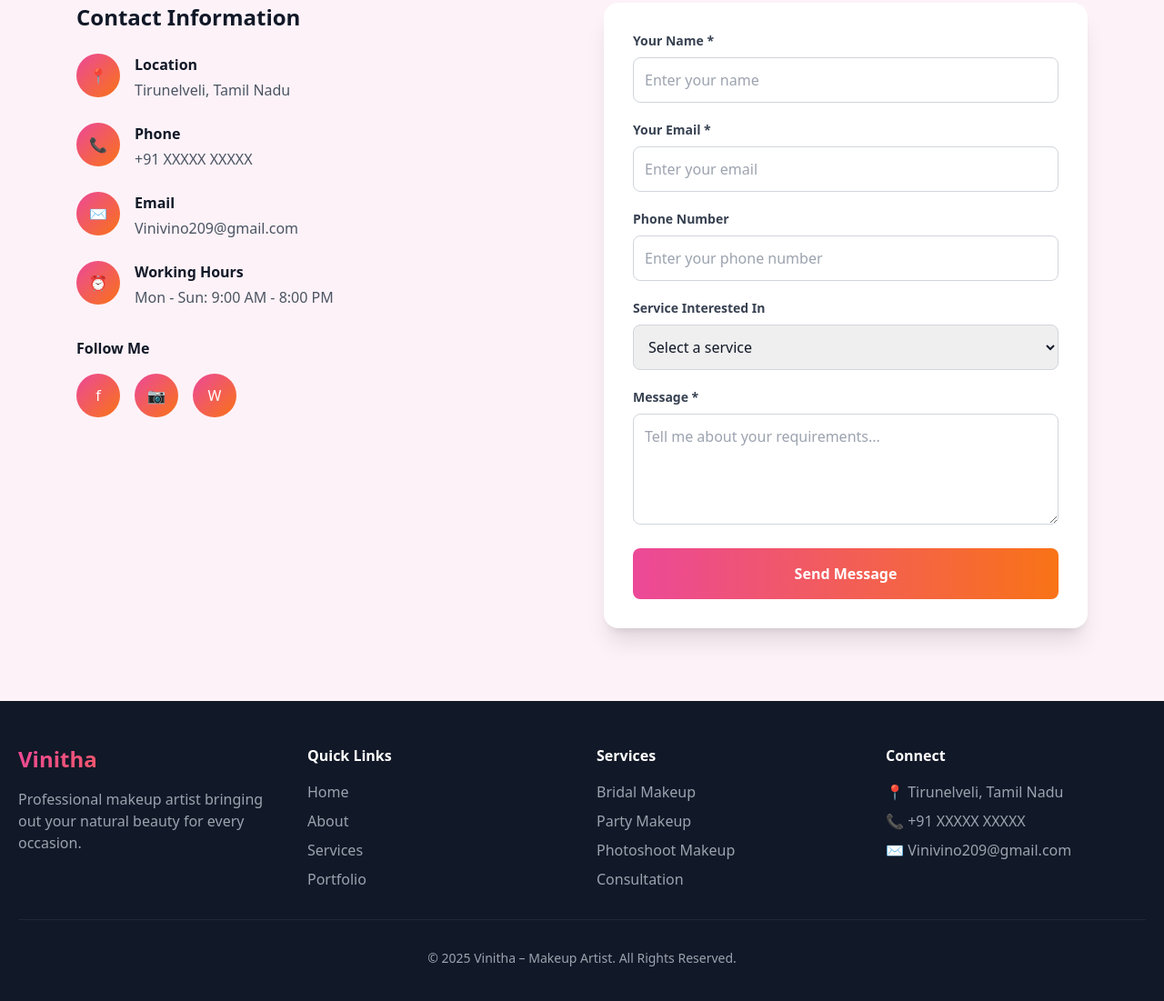
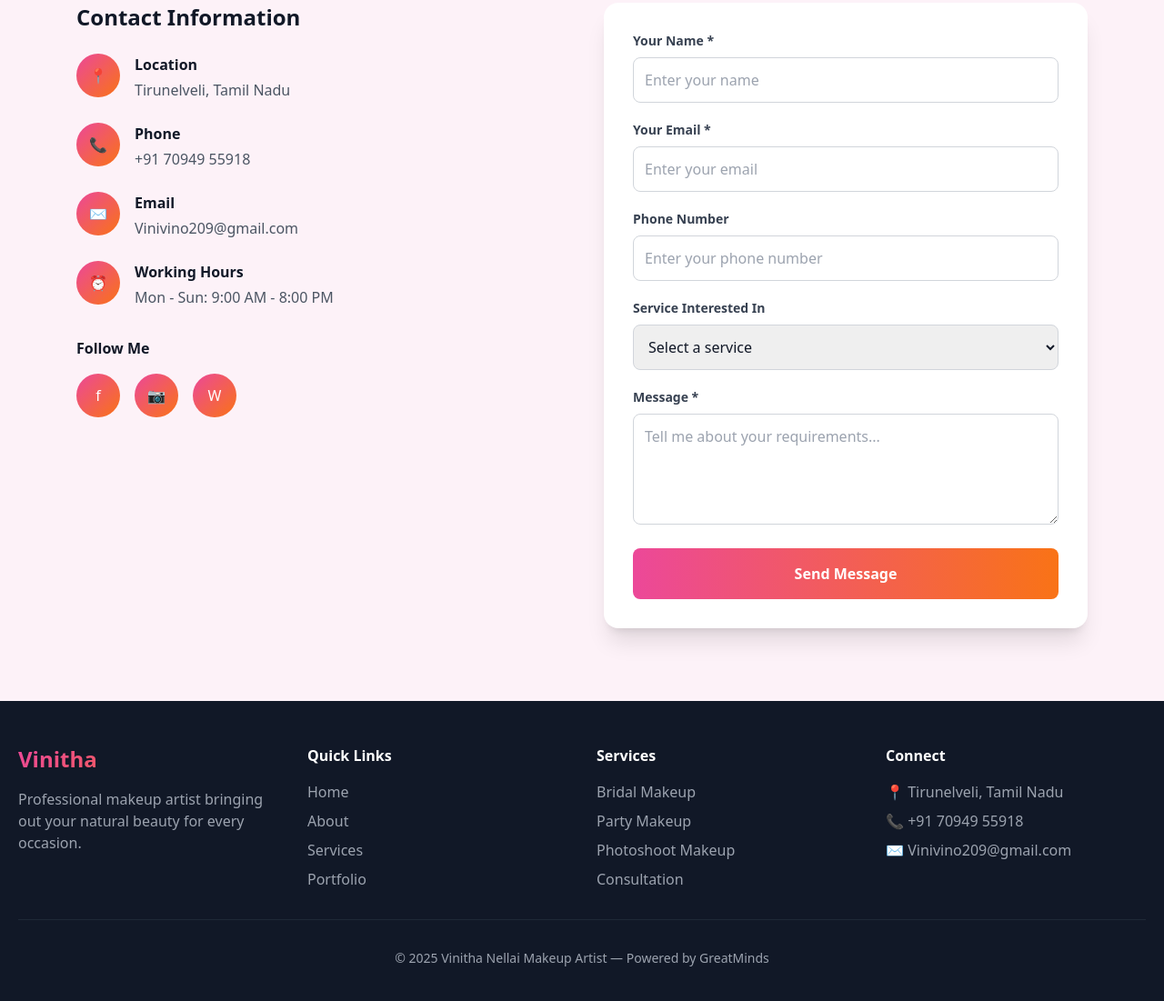
Before and after one commit to greatmindstechnology-cloud/vinitha-portfolio1, a plain HTML site: page index.html in a window 1280 px wide. Shown: the part 4447-5548 px from the top of the page at 91% size. Drawn offline with nearby package versions, Linux system fonts and the light colour scheme.

Commit message:
Update index.html

```diff
--- a/index.html
+++ b/index.html
@@ -564,7 +564,7 @@
                 </div>
                 <div>
                   <div class="font-semibold mb-1 text-sm sm:text-base">Phone</div>
-                  <div class="text-gray-600 text-sm sm:text-base">+91 XXXXX XXXXX</div>
+                  <div class="text-gray-600 text-sm sm:text-base">+91 70949 55918</div>
                 </div>
               </div>
               <div class="flex items-start gap-3 sm:gap-4">
@@ -729,13 +729,14 @@
             <h4 class="font-semibold mb-4 text-sm sm:text-base">Connect</h4>
             <div class="space-y-2 text-gray-400 text-sm sm:text-base">
               <div>📍 Tirunelveli, Tamil Nadu</div>
-              <div>📞 +91 XXXXX XXXXX</div>
+              <div>📞 +91 70949 55918</div>
               <div>✉️ Vinivino209@gmail.com</div>
             </div>
           </div>
         </div>
         <div class="border-t border-gray-800 pt-6 sm:pt-8 text-center text-gray-400 text-xs sm:text-sm">
-          <p>© 2025 Vinitha – Makeup Artist. All Rights Reserved.</p>
+          <p>© 2025 Vinitha Nellai Makeup Artist — Powered by GreatMinds
+</p>
         </div>
       </div>
     </footer>
```
